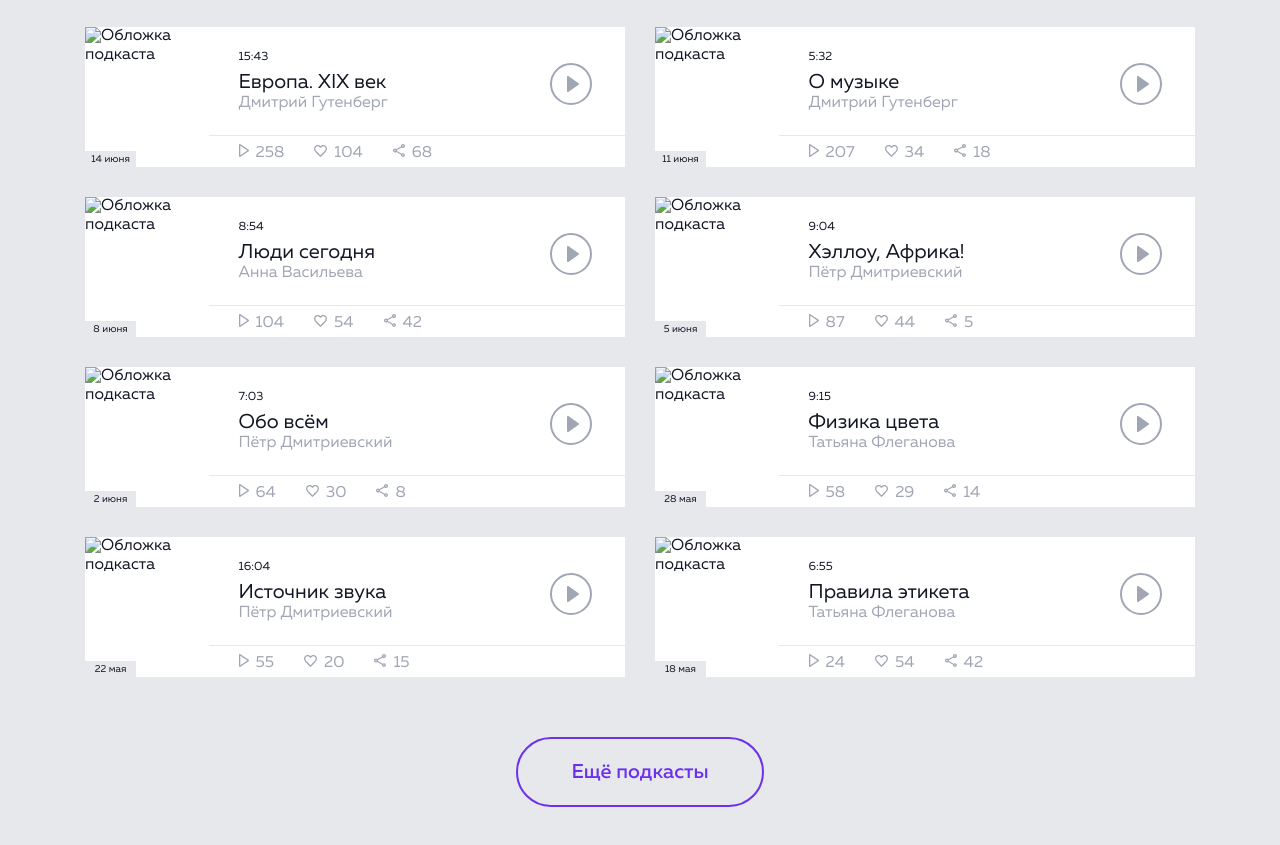
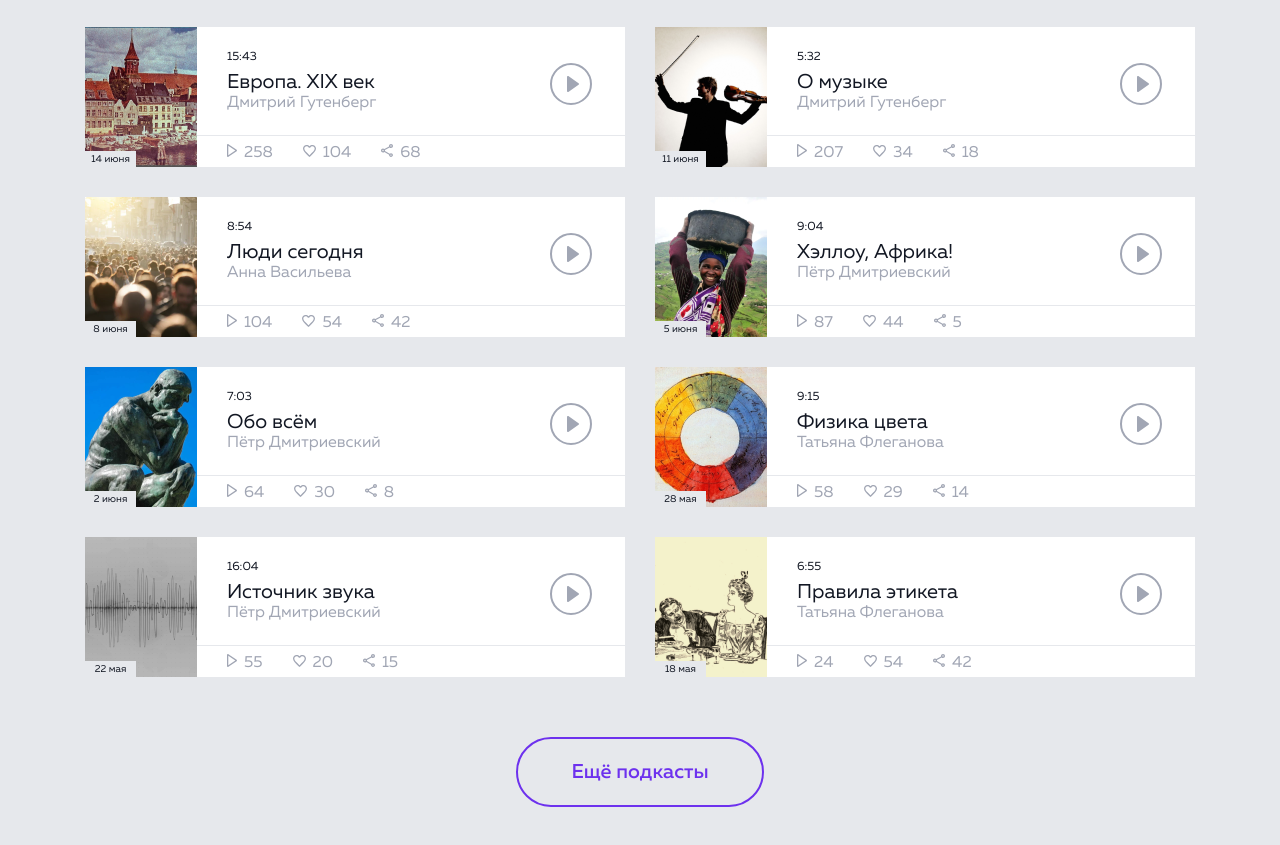
Before and after one commit to StoryST/W-wave, a plain HTML site: page index.html in a window 1280 px wide. Shown: the part 735-1580 px from the top of the page. Drawn offline with Linux system fonts and the light colour scheme; the site is published under a folder, as on GitHub Pages, so addresses that start at the root find nothing.

Commit message:
Update index.html

```diff
--- a/index.html
+++ b/index.html
@@ -227,7 +227,7 @@
             <div class="podcasts__card  flex">
               <picture>
                 <source media="(max-width: 570px)" srcset="img/podcasts-mobile-1.png">
-                <img src="/img/podcasts-1.png" alt="Обложка подкаста">
+                <img src="./img/podcasts-1.png" alt="Обложка подкаста">
               </picture>
               <span class="podcasts__date">
                 14 июня
@@ -308,7 +308,7 @@
             <div class="podcasts__card  flex">
               <picture>
                 <source media="(max-width: 570px)" srcset="img/podcasts-mobile-2.png">
-                <img src="/img/podcasts-2.png" alt="Обложка подкаста">
+                <img src="./img/podcasts-2.png" alt="Обложка подкаста">
               </picture>
               <span class="podcasts__date">
                 11 июня
@@ -389,7 +389,7 @@
             <div class="podcasts__card  flex">
               <picture>
                 <source media="(max-width: 570px)" srcset="img/podcasts-mobile-3.png">
-                <img src="/img/podcasts-3.png" alt="Обложка подкаста">
+                <img src="./img/podcasts-3.png" alt="Обложка подкаста">
               </picture>
               <span class="podcasts__date">
                 8 июня
@@ -470,7 +470,7 @@
             <div class="podcasts__card  flex">
               <picture>
                 <source media="(max-width: 570px)" srcset="img/podcasts-mobile-4.png">
-                <img src="/img/podcasts-4.png" alt="Обложка подкаста">
+                <img src="./img/podcasts-4.png" alt="Обложка подкаста">
               </picture>
               <span class="podcasts__date">
                 5 июня
@@ -551,7 +551,7 @@
             <div class="podcasts__card  flex">
               <picture>
                 <!-- <source media="(max-width: 570px)" srcset=""> -->
-                <img src="/img/podcasts-5.png" alt="Обложка подкаста">
+                <img src="./img/podcasts-5.png" alt="Обложка подкаста">
               </picture>
               <span class="podcasts__date">
                 2 июня
@@ -632,7 +632,7 @@
             <div class="podcasts__card  flex">
               <picture>
                 <!-- <source media="(max-width: 570px)" srcset=""> -->
-                <img src="/img/podcasts-6.png" alt="Обложка подкаста">
+                <img src="./img/podcasts-6.png" alt="Обложка подкаста">
               </picture>
               <span class="podcasts__date">
                 28 мая
@@ -713,7 +713,7 @@
             <div class="podcasts__card  flex">
               <picture>
                 <!-- <source media="(max-width: 570px)" srcset=""> -->
-                <img src="/img/podcasts-7.png" alt="Обложка подкаста">
+                <img src="./img/podcasts-7.png" alt="Обложка подкаста">
               </picture>
               <span class="podcasts__date">
                 22 мая
@@ -794,7 +794,7 @@
             <div class="podcasts__card  flex">
               <picture>
                 <!-- <source media="(max-width: 570px)" srcset=""> -->
-                <img src="/img/podcasts-8.png" alt="Обложка подкаста">
+                <img src="./img/podcasts-8.png" alt="Обложка подкаста">
               </picture>
               <span class="podcasts__date">
                 18 мая
@@ -875,7 +875,7 @@
             <div class="podcasts__card  flex">
               <picture>
                 <!-- <source media="(max-width: 570px)" srcset=""> -->
-                <img src="/img/podcasts-3.png" alt="Обложка подкаста">
+                <img src="./img/podcasts-3.png" alt="Обложка подкаста">
               </picture>
               <span class="podcasts__date">
                 8 июня
@@ -956,7 +956,7 @@
             <div class="podcasts__card  flex">
               <picture>
                 <!-- <source media="(max-width: 570px)" srcset=""> -->
-                <img src="/img/podcasts-4.png" alt="Обложка подкаста">
+                <img src="./img/podcasts-4.png" alt="Обложка подкаста">
               </picture>
               <span class="podcasts__date">
                 5 июня
@@ -1037,7 +1037,7 @@
             <div class="podcasts__card  flex">
               <picture>
                 <!-- <source media="(max-width: 570px)" srcset=""> -->
-                <img src="/img/podcasts-5.png" alt="Обложка подкаста">
+                <img src="./img/podcasts-5.png" alt="Обложка подкаста">
               </picture>
               <span class="podcasts__date">
                 2 июня
@@ -1118,7 +1118,7 @@
             <div class="podcasts__card  flex">
               <picture>
                 <!-- <source media="(max-width: 570px)" srcset=""> -->
-                <img src="/img/podcasts-6.png" alt="Обложка подкаста">
+                <img src="./img/podcasts-6.png" alt="Обложка подкаста">
               </picture>
               <span class="podcasts__date">
                 28 мая
```
